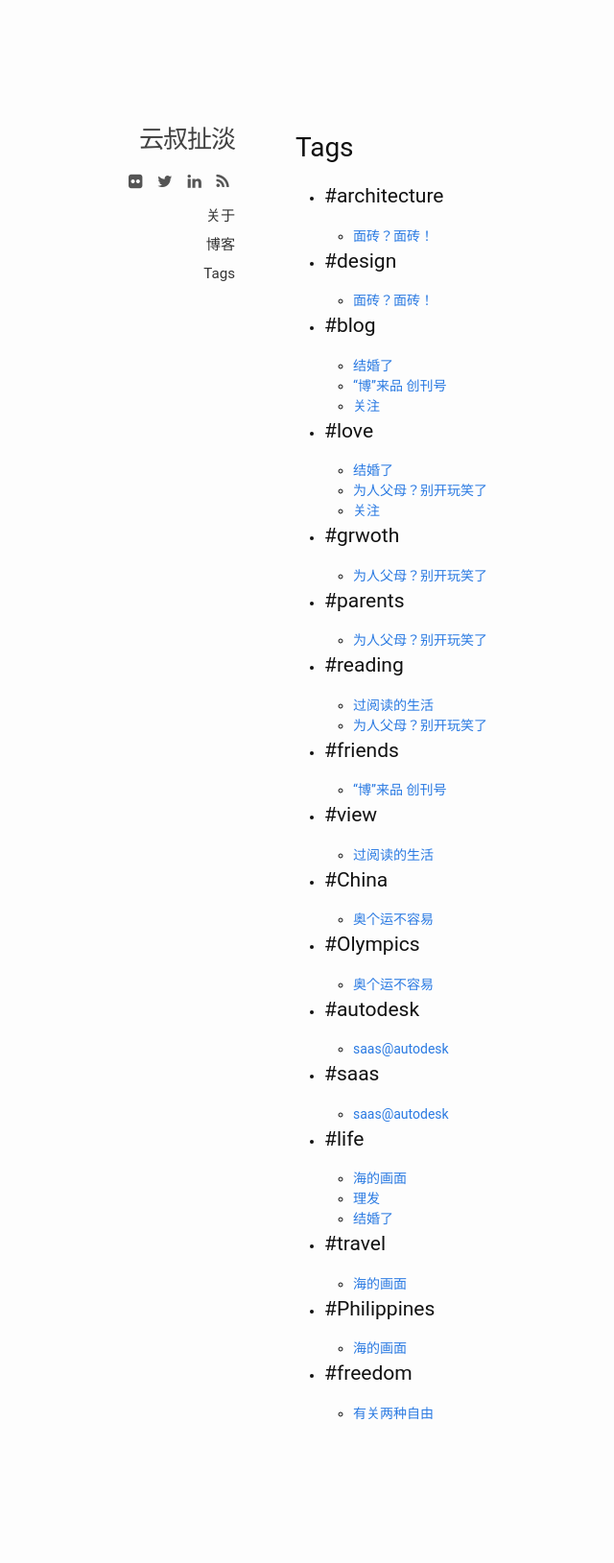
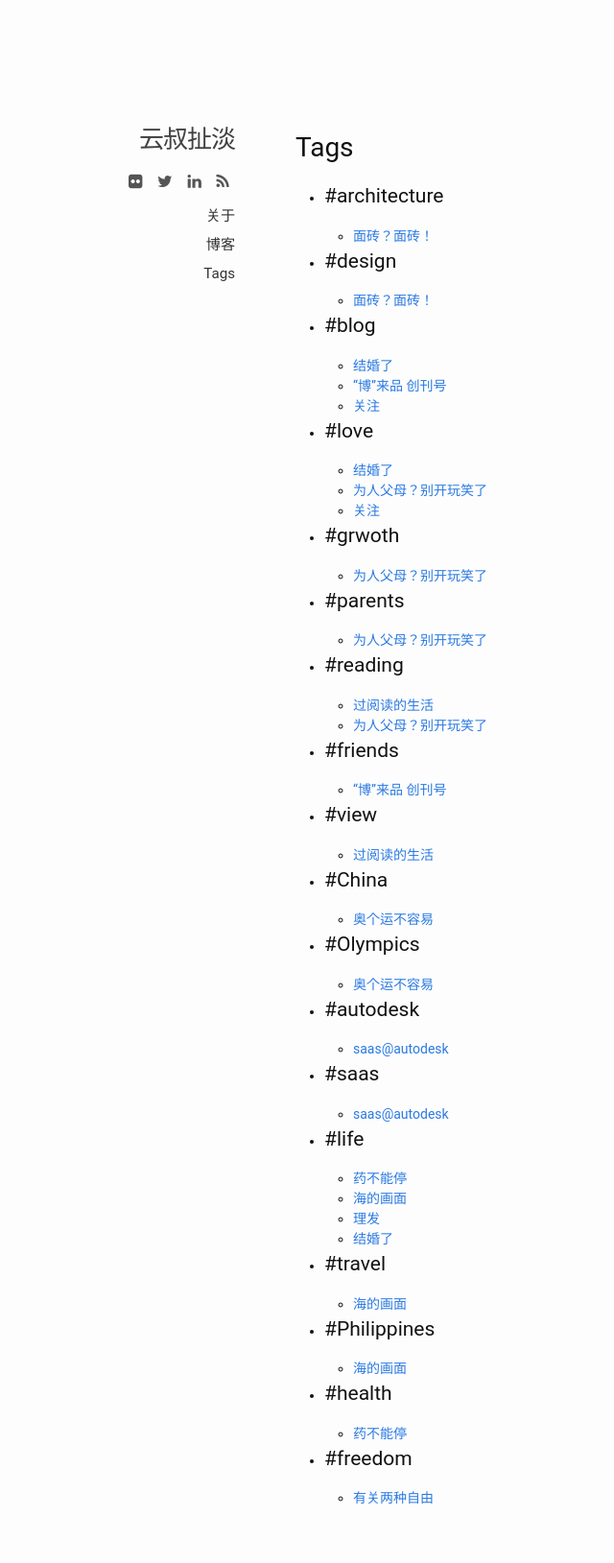
Before and after one commit to leoshcn/leoshcn.github.io, a Jekyll site: the page built from tags.html, in a window 1280 px wide. Shown: the whole page at 96% size, without its empty margins (75-715 px from the left). Built offline with Jekyll 4.4.1, drawn with Linux system fonts in a browser that asks for light colours; before the commit the page ends 1541 px from its top, so only the background shows below that.

Commit message:
fix post tags

```diff
--- a/_config.yml
+++ b/_config.yml
@@ -9,9 +9,6 @@ twitter_username: leoshcn
 timezone: Hongkong
 permalink: /blog/:year/:title.html
 
-paginate: 20
-paginate_path: "blog/page:num/"
-
 # Build settings
 markdown: kramdown
 
--- a/_posts/2015-04-07-vitamin-tablets.md
+++ b/_posts/2015-04-07-vitamin-tablets.md
@@ -2,7 +2,7 @@
 layout: post
 title: "药不能停"
 date: 2015-04-07 22:14:00 +0800
-category: Life
+tags: life health
 ---
 去台湾前又感冒了，是2周前参加Autodesk 同事聚会时候被鸡毛传染的，这次死去活来的感冒坚定了我对抗抵抗力衰退的决心。
 第一个举措是开始吃保健品，目前找到的这个是 Nature Made 的 Ultra Man，本文也是为了坚持吃它所写的自勉文 - 当我的思绪又发生漂移，认为吃不吃无所谓的时候，请
```
